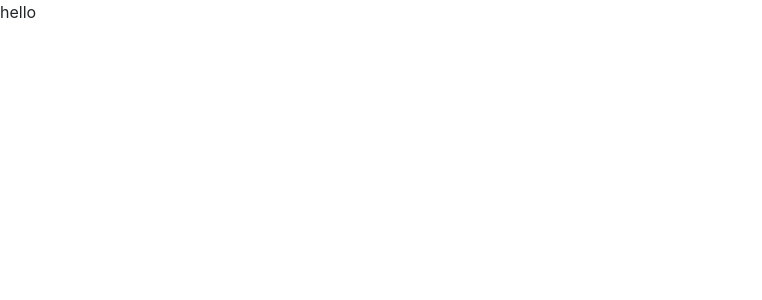
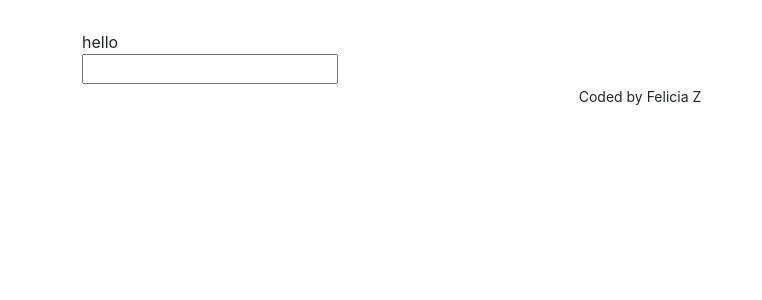
Before and after one commit to FellanZ/dictionary-project, a React (Create React App) app: page / in a window 1280 px wide. Shown: the top 300 px of the page, without its empty margins (0-762 px from the left). Built offline with nearby package versions, Linux system fonts and the light colour scheme.

Commit message:
Added search enginee

```diff
--- a/src/App.css
+++ b/src/App.css
@@ -0,0 +1,8 @@
+.App-header {
+  margin: 30px 0;
+}
+
+.App-footer {
+  text-align: center;
+  margin: 30ox 0;
+}
--- a/src/App.js
+++ b/src/App.js
@@ -1,10 +1,19 @@
 import "./App.css";
+import Dictionary from "./Dictionary";
 
 export default function App() {
   return (
     <div className="App">
-      <header className="App-header"></header>
-      hello
+      <div className="container">
+        <header className="App-header"></header>
+        hello
+        <main>
+          <Dictionary />
+        </main>
+        <footer className="App-footer">
+          <small>Coded by Felicia Z</small>
+        </footer>
+      </div>
     </div>
   );
 }
--- /dev/null
+++ b/src/Dictionary.js
@@ -0,0 +1,23 @@
+import React, { useState } from "react";
+import "./Dictionary.css";
+
+export default function Dictionary() {
+  let [keyword, setKeyword] = useState("");
+  function search(event) {
+    event.preventDefault();
+    alert(`Searching for ${keyword} definition`);
+  }
+
+  function handleKeywordChange(event) {
+    console.log(event.target.value);
+    setKeyword(event.target.value);
+  }
+
+  return (
+    <div className="Dictionary">
+      <form onSubmit={search}>
+        <input type="search" onChange={handleKeywordChange} />
+      </form>
+    </div>
+  );
+}
```
Also changed, not shown: src/Dictionary.css (added).
